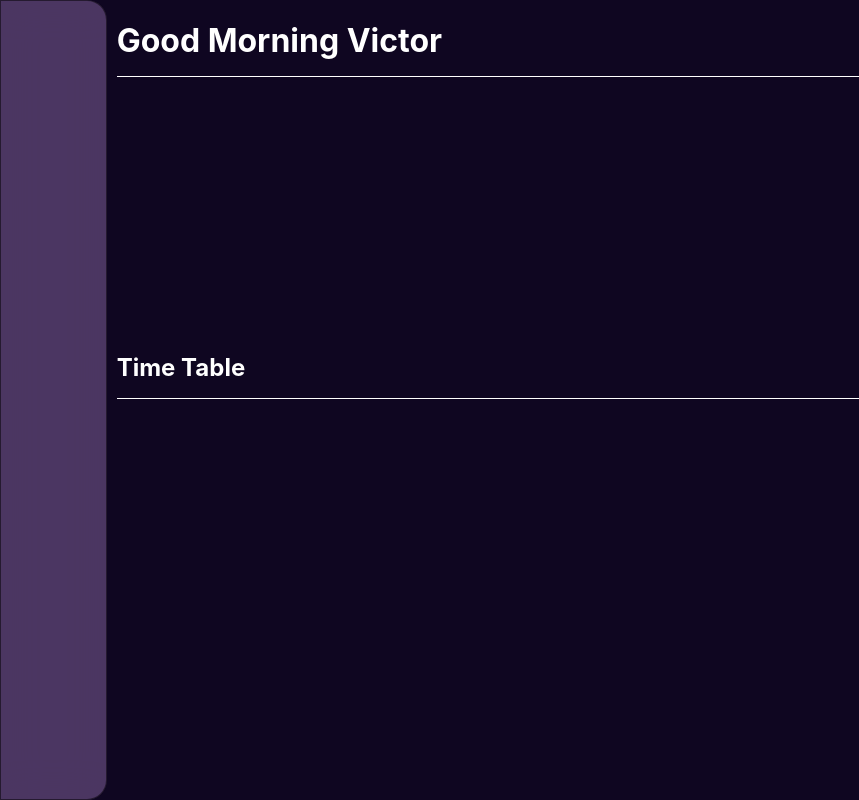
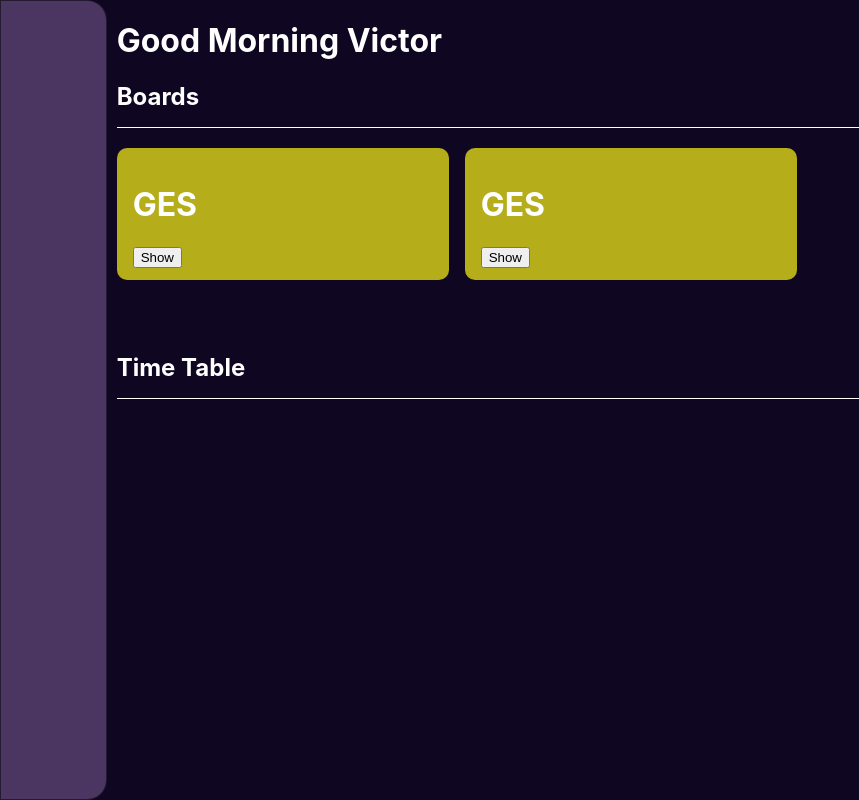
Before and after one commit to Abuka-Victor/Monito, a React (Create React App) app in the folder src/frontend/: page /dashboard in a window 1280 px wide. Shown: the whole page, without its empty margins (0-859 px from the left). Built offline with nearby package versions, Linux system fonts and the light colour scheme; some icons are missing.

Commit message:
Dashboard update and hosting

```diff
--- /dev/null
+++ b/src/frontend/src/components/Dashboard/Home/BoardList/Board/Board.js
@@ -0,0 +1,16 @@
+import React, { useState } from 'react';
+import Modal from '../Modal';
+import styles from './Board.module.css';
+
+function Board() {
+  const [open, setOpen] = useState(false);
+  return (
+    <div className={styles.Board}>
+      <h1>GES</h1>
+      <button onClick={() => setOpen(true)}>Show</button>
+      <Modal open={open} close={() => setOpen(false)} />
+    </div>
+  );
+}
+
+export default Board;
--- /dev/null
+++ b/src/frontend/src/components/Dashboard/Home/BoardList/Board/Board.module.css
@@ -0,0 +1,8 @@
+.Board{
+  background: rgba(234, 227, 25, 0.76);
+  padding: 1rem;
+  border-radius: 10px;
+  width: 300px;
+  height: 100px;
+
+}
--- /dev/null
+++ b/src/frontend/src/components/Dashboard/Home/BoardList/BoardList.js
@@ -0,0 +1,15 @@
+import React from 'react';
+import Board from './Board/Board';
+
+import styles from './BoardList.module.css';
+
+function BoardList() {
+  return (
+    <div className={styles.BoardList}>
+      <Board />
+      <Board />
+    </div>
+  );
+}
+
+export default BoardList;
--- /dev/null
+++ b/src/frontend/src/components/Dashboard/Home/BoardList/BoardList.module.css
@@ -0,0 +1,4 @@
+.BoardList{
+  display: flex;
+  gap: 1rem;
+}
--- /dev/null
+++ b/src/frontend/src/components/Dashboard/Home/BoardList/Modal.js
@@ -0,0 +1,16 @@
+import React from 'react';
+import styles from './Modal.module.css';
+
+function Modal({ open, close }) {
+  if (!open) return null;
+  return (
+    <div className={styles.overlay}>
+      <div className={styles.modal}>
+        <p onClick={close}>X</p>
+        <h1>Hello world</h1>
+      </div>
+    </div>
+  );
+}
+
+export default Modal;
--- /dev/null
+++ b/src/frontend/src/components/Dashboard/Home/BoardList/Modal.module.css
@@ -0,0 +1,19 @@
+.overlay{
+  position: absolute;
+  top: 0;
+  left: 0;
+  display: grid;
+  place-items: center;
+  width: 100%;
+  height: 100%;
+  z-index: 11;
+  background: rgba(0, 0, 0, 0.337);
+}
+
+.modal {
+  height: 700px;
+  width: 1100px;
+  border-radius: 10px;
+  background: #fff;
+  color: #000;
+}
--- a/src/frontend/src/components/Dashboard/Home/Home.js
+++ b/src/frontend/src/components/Dashboard/Home/Home.js
@@ -1,4 +1,5 @@
 import React from 'react';
+import BoardList from './BoardList/BoardList';
 import styles from './Home.module.css';
 
 function Home() {
@@ -6,6 +7,8 @@ function Home() {
     <div className={styles.Home}>
       <div className={styles.top}>
         <h1>Good Morning Victor</h1>
+        <h2>Boards</h2>
+        <BoardList />
       </div>
       <div className={styles.bottom}>
         <h2>Time Table</h2>
--- a/src/frontend/src/components/Dashboard/Home/Home.module.css
+++ b/src/frontend/src/components/Dashboard/Home/Home.module.css
@@ -4,16 +4,11 @@
   margin-left: 10px;
 }
 
-.Home div{
+.Home .top, .Home .bottom{
   width: 100%;
 }
 
-.top h1{
+.top h2, .bottom h2{
   border-bottom: 1px solid #fff;
   padding-bottom: 1rem;
 }
-
-.bottom h2{
-  border-bottom: 1px solid #fff;
-  padding-bottom: 1rem;
-}
```
